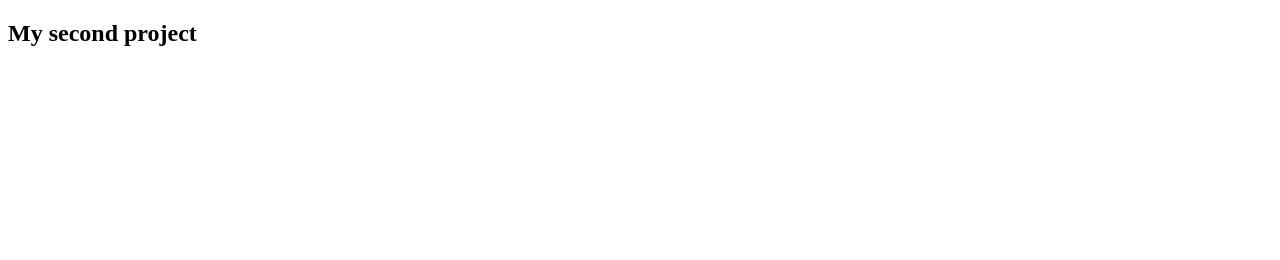
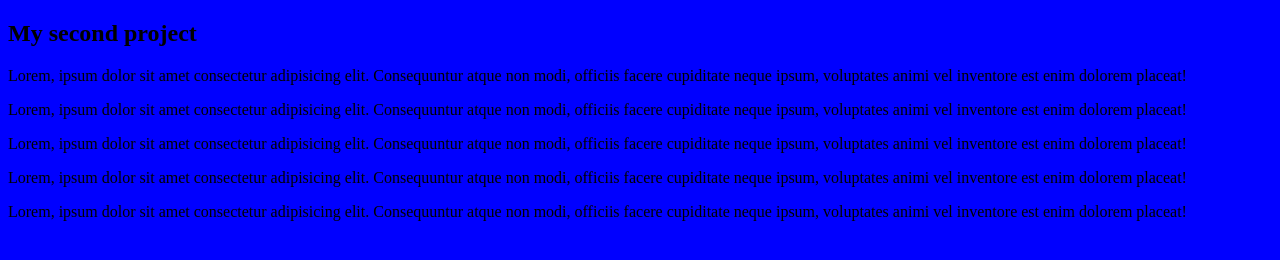
Before and after one commit to Sylblanche/Nwenwe-s-folder, a plain HTML site: page about.html in a window 1280 px wide. Drawn offline with Linux system fonts and the light colour scheme.

Commit message:
added a new css file for about.html and edited title for index.html

```diff
--- /dev/null
+++ b/about.css
@@ -0,0 +1,3 @@
+body {
+  background: blue;
+}
--- a/about.html
+++ b/about.html
@@ -2,10 +2,37 @@
 <html lang="en">
   <head>
     <meta charset="UTF-8" />
+    <link rel="stylesheet" href="./about.css" />
     <meta http-equiv="X-UA-Compatible" content="IE=edge" />
     <meta name="viewport" content="width=device-width, initial-scale=1.0" />
     <title>About document</title>
     <h2>My second project</h2>
   </head>
-  <body></body>
+  <body>
+    <p>
+      Lorem, ipsum dolor sit amet consectetur adipisicing elit. Consequuntur
+      atque non modi, officiis facere cupiditate neque ipsum, voluptates animi
+      vel inventore est enim dolorem placeat!
+    </p>
+    <p>
+      Lorem, ipsum dolor sit amet consectetur adipisicing elit. Consequuntur
+      atque non modi, officiis facere cupiditate neque ipsum, voluptates animi
+      vel inventore est enim dolorem placeat!
+    </p>
+    <p>
+      Lorem, ipsum dolor sit amet consectetur adipisicing elit. Consequuntur
+      atque non modi, officiis facere cupiditate neque ipsum, voluptates animi
+      vel inventore est enim dolorem placeat!
+    </p>
+    <p>
+      Lorem, ipsum dolor sit amet consectetur adipisicing elit. Consequuntur
+      atque non modi, officiis facere cupiditate neque ipsum, voluptates animi
+      vel inventore est enim dolorem placeat!
+    </p>
+    <p>
+      Lorem, ipsum dolor sit amet consectetur adipisicing elit. Consequuntur
+      atque non modi, officiis facere cupiditate neque ipsum, voluptates animi
+      vel inventore est enim dolorem placeat!
+    </p>
+  </body>
 </html>
```
Also changed, not shown: index.html (+1 -1 lines).
